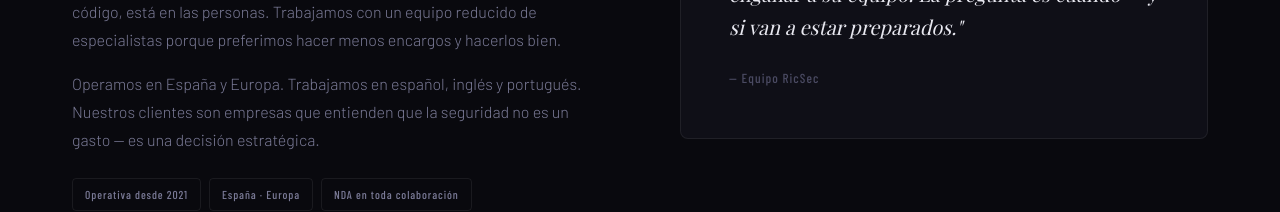
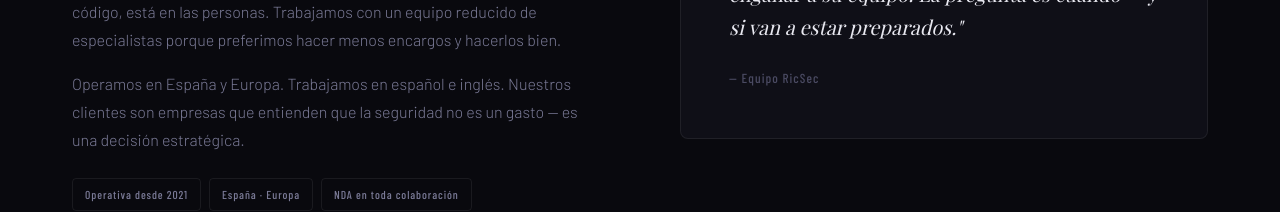
Before and after one commit to ricsec2002/spa, a plain HTML site: page index.html in a window 1280 px wide. Shown: the part 5356-5568 px from the top of the page. Drawn offline with nearby package versions, Linux system fonts and the light colour scheme.

Commit message:
Update index.html

```diff
--- a/index.html
+++ b/index.html
@@ -284,7 +284,7 @@
         <div class="section-label">Sobre RicSec</div>
         <h2>Una consultora pequeña. Un trabajo sin concesiones.</h2>
         <p>RicSec nació con una premisa clara: la seguridad más crítica no está en el código, está en las personas. Trabajamos con un equipo reducido de especialistas porque preferimos hacer menos encargos y hacerlos bien.</p>
-        <p>Operamos en España y Europa. Trabajamos en español, inglés y portugués. Nuestros clientes son empresas que entienden que la seguridad no es un gasto — es una decisión estratégica.</p>
+        <p>Operamos en España y Europa. Trabajamos en español e inglés. Nuestros clientes son empresas que entienden que la seguridad no es un gasto — es una decisión estratégica.</p>
         <div class="nos__badges">
           <div class="badge">Operativa desde 2021</div>
           <div class="badge">España · Europa</div>
```
